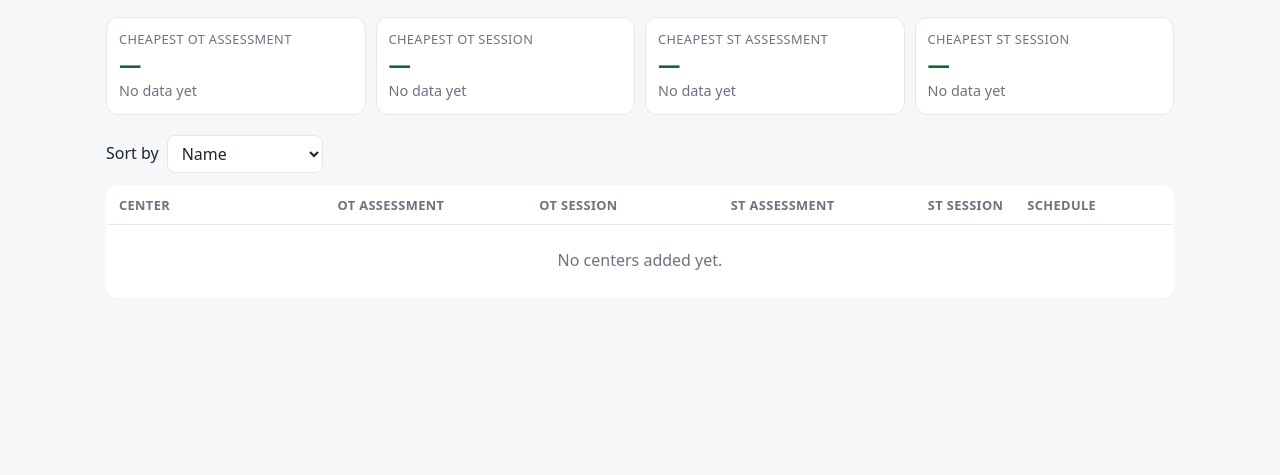
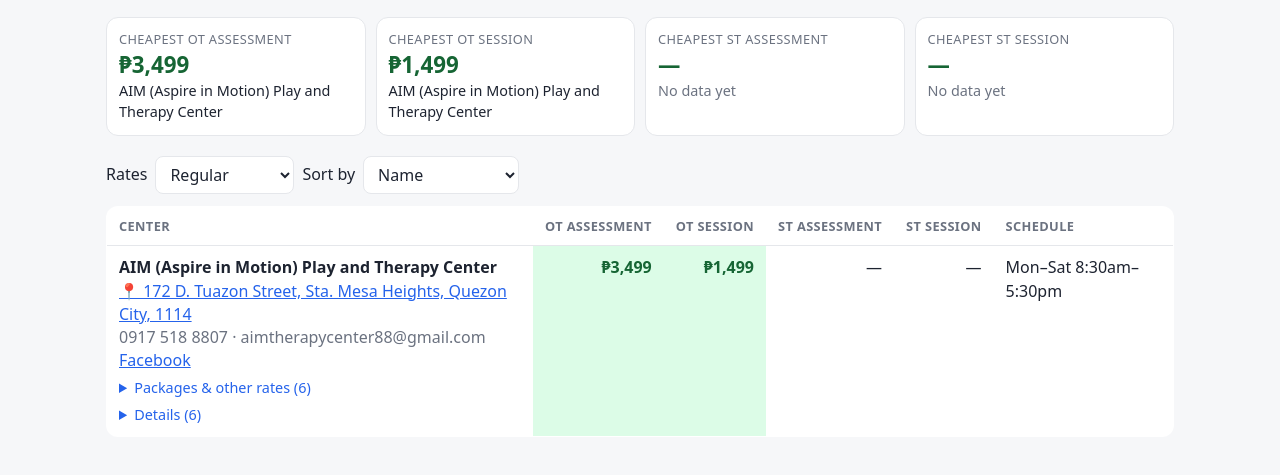
Before and after one commit to queeniejgm/bastiaan-therapy-centers, a plain HTML site: page index.html in a window 1280 px wide. Shown: the part 85-560 px from the top of the page. Drawn offline with Linux system fonts and the light colour scheme.

Commit message:
Add AIM Play and Therapy Center; PWD rate toggle, packages, links
Co-Authored-By: Claude Opus 5.5 <noreply@anthropic.com>

```diff
--- a/data.js
+++ b/data.js
@@ -1,20 +1,34 @@
 // Edit this file to add/update centers.
-// Rates: use a number, or null if unknown / not offered.
+// Rates: use a number, or null if unknown / not quoted.
+// rates = regular rates, pwdRates = rates with PWD ID (optional).
 // address: used to open Google Maps. mapsUrl (optional) overrides it with an exact pin link.
 
-const CURRENCY = ""; // e.g. "₱", "£", "€"
+const CURRENCY = "₱";
 
 const CENTERS = [
-  // {
-  //   name: "Example Therapy Center",
-  //   address: "123 Example St, City",
-  //   mapsUrl: "",                 // optional
-  //   visited: "2026-11-20",       // optional
-  //   rates: { otAssessment: 2500, otSession: 1000, stAssessment: 2500, stSession: 1000 },
-  //   schedule: "Mon–Fri 9am–5pm, Sat 9am–12pm",
-  //   contact: "",                 // optional phone / email
-  //   notes: [
-  //     { q: "Is there a waitlist?", a: "About 2 weeks." },
-  //   ],
-  // },
+  {
+    name: "AIM (Aspire in Motion) Play and Therapy Center",
+    address: "172 D. Tuazon Street, Sta. Mesa Heights, Quezon City, 1114",
+    contact: "0917 518 8807 · aimtherapycenter88@gmail.com",
+    links: [{ label: "Facebook", url: "https://www.facebook.com/aimtherapycenter" }],
+    rates: { otAssessment: 3499, otSession: 1499, stAssessment: null, stSession: null },
+    pwdRates: { otAssessment: 3299, otSession: 1399, stAssessment: 3299, stSession: 1399 },
+    schedule: "Mon–Sat 8:30am–5:30pm",
+    packages: [
+      "OT 10 sessions: ₱1,299/session (₱12,990 total)",
+      "OT 5 sessions: ₱1,399/session (₱6,995 total)",
+      "SPED 10 sessions: ₱899/session (₱8,990 total)",
+      "SPED 5 sessions: ₱999/session (₱4,995 total)",
+      "PT 5 sessions: ₱5,995 · 10 sessions: ₱11,000",
+      "PWD: SPED ₱999, specialized therapy (SOS, PROMPT, dysphagia) ₱1,599, specialized assessment ₱3,499, progress report ₱799",
+    ],
+    notes: [
+      { q: "ST regular rates", a: "Not quoted yet. They said they also offer ST sessions." },
+      { q: "Next opening", a: "OT initial assessment, Fri Nov 27, 9:30am." },
+      { q: "Booking", a: "50% downpayment required to reserve the assessment." },
+      { q: "Therapists", a: "All licensed and experienced." },
+      { q: "Session frequency", a: "Decided after the assessment, based on the therapist's recommendation." },
+      { q: "Cancellation", a: "Fee applies if cancelled less than 3 hours before the appointment." },
+    ],
+  },
 ];
--- a/index.html
+++ b/index.html
@@ -66,6 +66,11 @@
   <section class="summary" id="summary"></section>
 
   <div class="controls">
+    <label for="mode">Rates</label>
+    <select id="mode">
+      <option value="regular">Regular</option>
+      <option value="pwd">With PWD ID</option>
+    </select>
     <label for="sort">Sort by</label>
     <select id="sort">
       <option value="name">Name</option>
@@ -104,16 +109,23 @@
   const money = n => n == null ? "—" : CURRENCY + Number(n).toLocaleString();
   const mapsLink = c => c.mapsUrl || "https://www.google.com/maps/search/?api=1&query=" + encodeURIComponent(c.address || c.name);
 
+  const modeEl = document.getElementById("mode");
+  // In PWD mode, use the PWD rate if the center has one, else fall back to regular.
+  const rate = (c, k) => modeEl.value === "pwd" ? (c.pwdRates?.[k] ?? c.rates?.[k]) : c.rates?.[k];
+  const isFallback = (c, k) => modeEl.value === "pwd" && c.pwdRates?.[k] == null && c.rates?.[k] != null;
+
   // Lowest value per rate (ignores missing)
   const best = {};
-  for (const [k] of RATES) {
-    const vals = CENTERS.map(c => c.rates?.[k]).filter(v => v != null);
-    best[k] = vals.length ? Math.min(...vals) : null;
+  function computeBest() {
+    for (const [k] of RATES) {
+      const vals = CENTERS.map(c => rate(c, k)).filter(v => v != null);
+      best[k] = vals.length ? Math.min(...vals) : null;
+    }
   }
 
   function renderSummary() {
     document.getElementById("summary").innerHTML = RATES.map(([k, label]) => {
-      const who = CENTERS.filter(c => best[k] != null && c.rates?.[k] === best[k]).map(c => esc(c.name)).join(", ");
+      const who = CENTERS.filter(c => best[k] != null && rate(c, k) === best[k]).map(c => esc(c.name)).join(", ");
       return `<div class="tile"><div class="label">Cheapest ${label}</div>
         <div class="price">${money(best[k])}</div><div class="who">${who || '<span class="muted">No data yet</span>'}</div></div>`;
     }).join("");
@@ -123,7 +135,7 @@
     const key = document.getElementById("sort").value;
     const list = [...CENTERS].sort((a, b) => {
       if (key === "name") return a.name.localeCompare(b.name);
-      const x = a.rates?.[key], y = b.rates?.[key];
+      const x = rate(a, key), y = rate(b, key);
       return (x ?? Infinity) - (y ?? Infinity);
     });
 
@@ -135,22 +147,31 @@
 
     tbody.innerHTML = list.map(c => {
       const rateCells = RATES.map(([k, label]) => {
-        const v = c.rates?.[k];
+        const v = rate(c, k);
         const isBest = v != null && v === best[k];
-        return `<td class="num${isBest ? " best" : ""}" data-label="${label}">${money(v)}</td>`;
+        const tag = isFallback(c, k) ? ' <small class="muted">(regular)</small>' : "";
+        return `<td class="num${isBest ? " best" : ""}" data-label="${label}"><span>${money(v)}${tag}</span></td>`;
       }).join("");
 
       const notes = (c.notes || []).length
-        ? `<details><summary>Questions &amp; answers (${c.notes.length})</summary><ul class="qa">${
+        ? `<details><summary>Details (${c.notes.length})</summary><ul class="qa">${
             c.notes.map(n => `<li><b>${esc(n.q)}</b>${esc(n.a)}</li>`).join("")}</ul></details>`
         : "";
+      const packages = (c.packages || []).length
+        ? `<details><summary>Packages &amp; other rates (${c.packages.length})</summary><ul class="qa">${
+            c.packages.map(p => `<li>${esc(p)}</li>`).join("")}</ul></details>`
+        : "";
+      const links = (c.links || []).map(l =>
+        `<a href="${esc(l.url)}" target="_blank" rel="noopener">${esc(l.label)}</a>`).join(" · ");
 
       return `<tr>
         <td class="name-cell">
           <div class="name">${esc(c.name)}</div>
           <a href="${esc(mapsLink(c))}" target="_blank" rel="noopener">📍 ${esc(c.address || "Open in Google Maps")}</a>
           ${c.contact ? `<div class="muted">${esc(c.contact)}</div>` : ""}
+          ${links ? `<div>${links}</div>` : ""}
           ${c.visited ? `<div class="muted">Visited ${esc(c.visited)}</div>` : ""}
+          ${packages}
           ${notes}
         </td>
         ${rateCells}
@@ -159,9 +180,10 @@
     }).join("");
   }
 
+  function render() { computeBest(); renderSummary(); renderRows(); }
   document.getElementById("sort").addEventListener("change", renderRows);
-  renderSummary();
-  renderRows();
+  modeEl.addEventListener("change", render);
+  render();
 </script>
 </body>
 </html>
```
